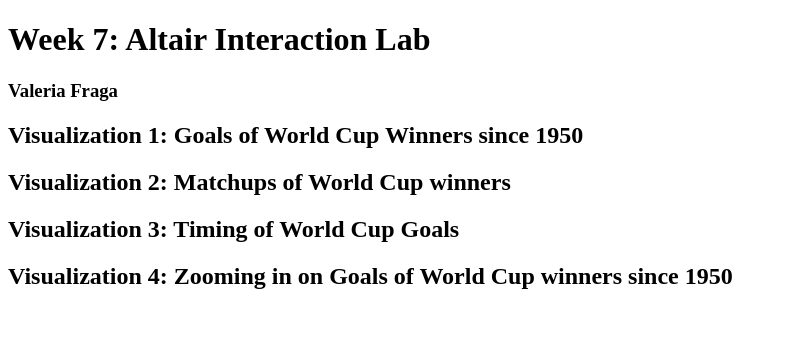
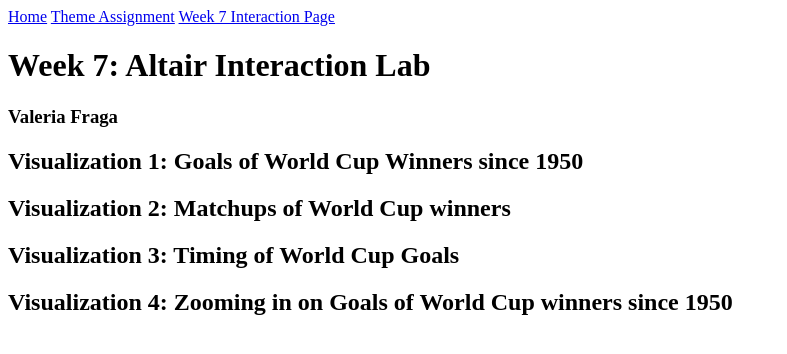
Before and after one commit to vfraga2001/vfraga2001.github.io, a plain HTML site: page week7.html in a window 1280 px wide. Shown: the whole page, without its empty margins (0-787 px from the left). Drawn offline with Linux system fonts and the light colour scheme; a script that the page names is missing.

Commit message:
Update week7.html
Added Nav Bar to Week 7 Homepage

```diff
--- a/week7.html
+++ b/week7.html
@@ -18,6 +18,12 @@
       <script type="text/javascript" src="https://cdn.jsdelivr.net/npm/vega-lite@5.20.1"></script>
       <script type="text/javascript" src="https://cdn.jsdelivr.net/npm/vega-embed@6"></script>
 <body>
+    <div class="navbar">
+            <a href="index.html">Home</a>
+            <a href="alt_theme.html"> Theme Assignment</a>
+            <a href="week7.html"> Week 7 Interaction Page</a>
+    </div>
+
     <h1> Week 7: Altair Interaction Lab </h1>
     <h3> Valeria Fraga </h3>
 
```
